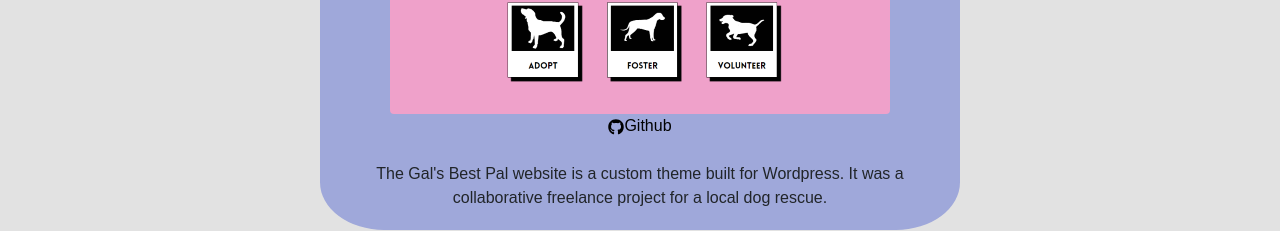
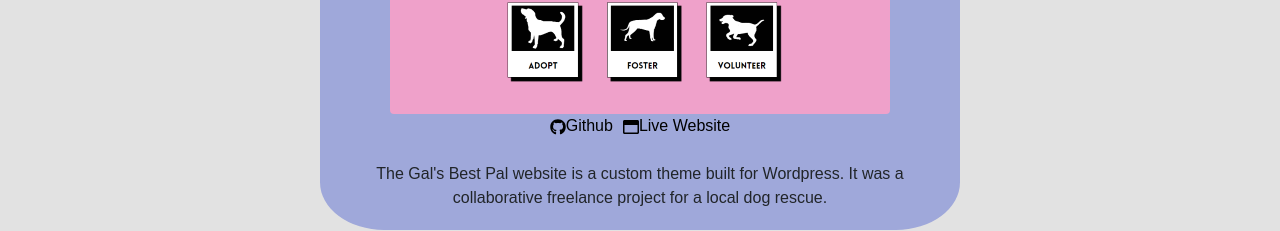
Before and after one commit to hannamlittlefield/AlexanderSucks, a React (Create React App) app: page /projects in a window 1280 px wide. Shown: the part 503-734 px from the top of the page. Built offline with nearby package versions, Linux system fonts and the light colour scheme; a web font is replaced by a local one.

Commit message:
adding live web link to gbp

```diff
--- a/src/Projects.js
+++ b/src/Projects.js
@@ -2,7 +2,7 @@ import React from "react";
 import './App.css';
 import BQphoto from './img/BQProject.JPG'
 import TrackerPhoto from './img/exercisetracker.JPG'
-import { FaGithub, FaCodepen, } from "react-icons/fa";
+import { FaGithub, FaCodepen, FaRegWindowMaximize } from "react-icons/fa";
 import {SiReplit} from "react-icons/si";
 import UltraApp from './UltraCrewApp.mov'
 import GBP from './img/GBPProj.png'
@@ -17,7 +17,8 @@ export default function Projects(){
         <h2>Gal's Best Pal</h2>
         <p>
         <Image className='projimage' src={GBP} alt="A screen capture of the Gal's best pal website" fluid rounded/><br/>
-            <a href="https://github.com/GreenField-Org/GalsBestPalTheme" target="_blank" rel="noreferrer"><FaGithub/>Github</a><br/><br/>
+            <a href="https://github.com/GreenField-Org/GalsBestPalTheme" target="_blank" rel="noreferrer"><FaGithub/>Github</a>
+            <a href="www.galsbestpal.com" target="_blank" rel="noreferrer"><FaRegWindowMaximize/>Live Website</a><br/><br/>
                 The Gal's Best Pal website is a custom theme built for Wordpress. It was a collaborative freelance project for a local dog rescue.
                 </p>
 
```
